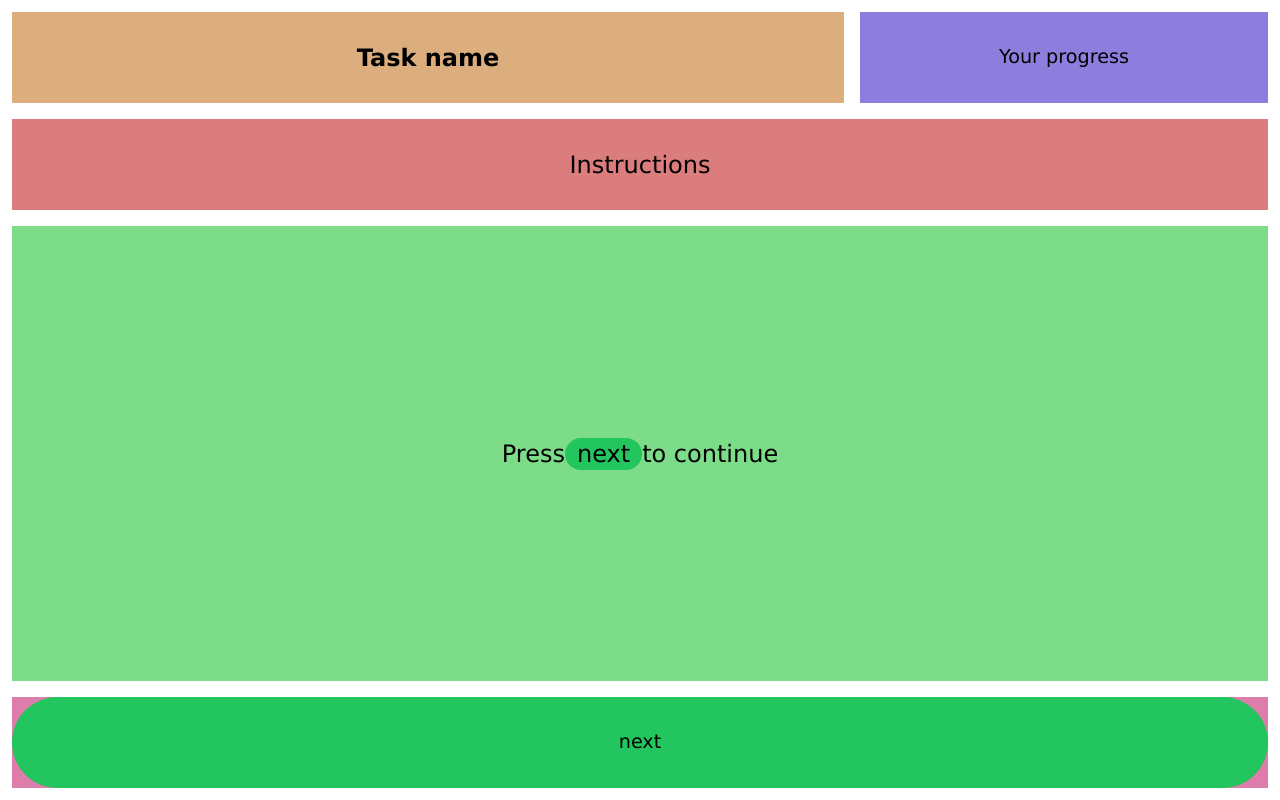
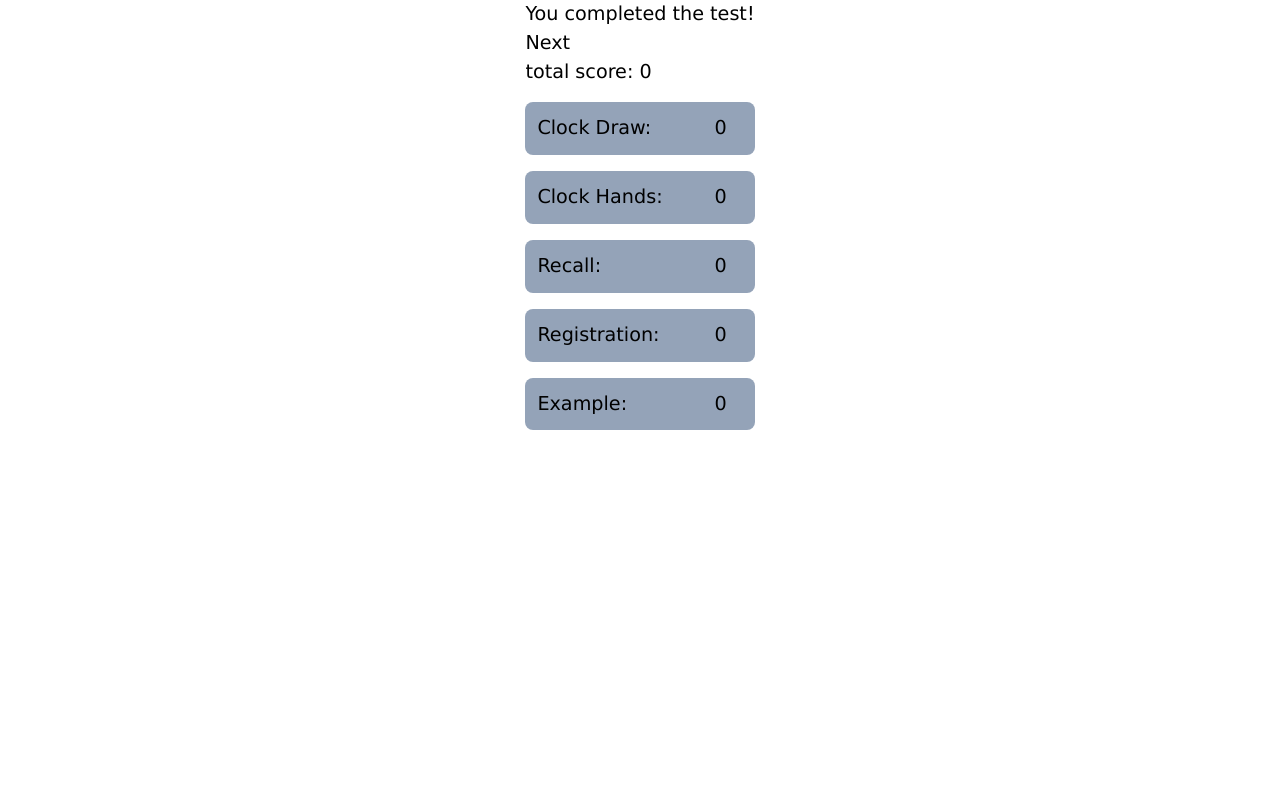
Before and after one commit to ntnon/svelte-cog, a SvelteKit app: page / in a window 1280 px wide. Built offline with nearby package versions, Linux system fonts and the light colour scheme.

Commit message:
create result page
add task name to ITaskData interface

update defaultAppData

add result page to pages list in main component

update resettable store to accomodate new ITaskData interface

```diff
--- /dev/null
+++ b/src/components/pages/Results.svelte
@@ -0,0 +1,27 @@
+<script lang="ts">
+	import { getAppState } from '$lib/state.svelte';
+	import { get } from 'svelte/store';
+
+	export let fallbackFn: () => void;
+
+	const taskData = getAppState().taskData;
+	const taskArray = Object.keys(taskData).map((key) => get(taskData[key]));
+</script>
+
+<span>
+	<h1>You completed the test!</h1>
+	<button on:click={fallbackFn}>Next</button>
+	<p>
+		total score: {taskArray.reduce((acc, item) => {
+			return acc + item.score - item.hints;
+		}, 0)}
+	</p>
+	<ul>
+		{#each taskArray as task}
+			<li class="bg-slate-400 my-[1rem] border-gray rounded-lg p-3 flex justify-between">
+				<p>{task.name}:</p>
+				<p class="mx-4">{task.score - task.hints}</p>
+			</li>
+		{/each}
+	</ul>
+</span>
--- a/src/lib/defaultAppData.ts
+++ b/src/lib/defaultAppData.ts
@@ -10,11 +10,11 @@ export const defaultAppData: IAppData = {
     consent: resettableStore<boolean>(() => false),
     words: resettableStore<string[]>(() => generateRandomWords()),
     taskData: {
-        markers: resettableTaskStore<IMarker[]>(() => generateClockMarkers()),
-        hands: resettableTaskStore<IHands>(() => generateClockHands()),
-        recallGuesses: resettableTaskStore<string[]>(() => []),
-        registrationGuesses: resettableTaskStore<string[]>(() => []),
-        exampleTask: resettableTaskStore(() => generateExampleBalls(4))
+        markers: resettableTaskStore<IMarker[]>("Clock Draw", () => generateClockMarkers()),
+        hands: resettableTaskStore<IHands>("Clock Hands", () => generateClockHands()),
+        recallGuesses: resettableTaskStore<string[]>("Recall", () => []),
+        registrationGuesses: resettableTaskStore<string[]>("Registration", () => []),
+        exampleTask: resettableTaskStore("Example", () => generateExampleBalls(4))
         //expandable
     }
     //expandable
--- a/src/lib/interfaces.ts
+++ b/src/lib/interfaces.ts
@@ -81,6 +81,7 @@ interface ITaskData<T> {
     completed: boolean;
     data: T;
     hints: number;
+    name: string;
 
 }
 
--- a/src/routes/+page.svelte
+++ b/src/routes/+page.svelte
@@ -5,9 +5,10 @@
 	import ClockDraw from '../components/pages/ClockDraw.svelte';
 	import ClockHands from '../components/pages/ClockHands.svelte';
 	import Recall from '../components/pages/Recall.svelte';
+	import Results from '../components/pages/Results.svelte';
 
-	const pages = [Introduction, Example, WordRegistration, ClockDraw, ClockHands, Recall];
-	let index = 0;
+	const pages = [Introduction, Example, WordRegistration, ClockDraw, ClockHands, Recall, Results];
+	let index = 6;
 
 	const fallbackFn = () => {
 		index = (index + 1) % pages.length;
--- a/src/scripts/resettableStore.ts
+++ b/src/scripts/resettableStore.ts
@@ -2,9 +2,10 @@ import { writable } from "svelte/store";
 import type { IResettableStore, ITaskData, IResettableTaskStore } from "$lib/interfaces";
 
 
-export const resettableTaskStore = <T>(generator: () => T): IResettableTaskStore<ITaskData<T>> => {
+export const resettableTaskStore = <T>(taskName: string, generator: () => T): IResettableTaskStore<ITaskData<T>> => {
     const data = generator();
     const { set, update, subscribe } = writable<ITaskData<T>>({
+        name: taskName,
         data,
         completed: false,
         score: 0,
@@ -16,6 +17,7 @@ export const resettableTaskStore = <T>(generator: () => T): IResettableTaskStore
     );
 
     const reset = () => set({
+        name: taskName,
         data: generator(),
         completed: false,
         score: 0,
```
